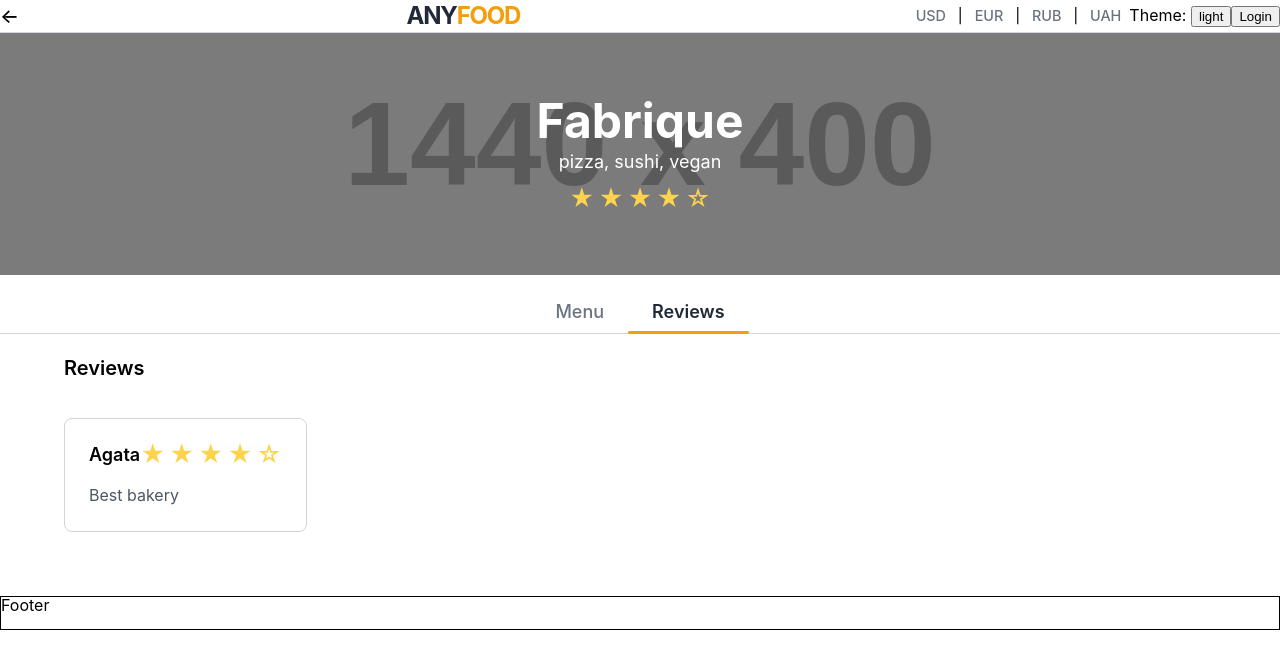
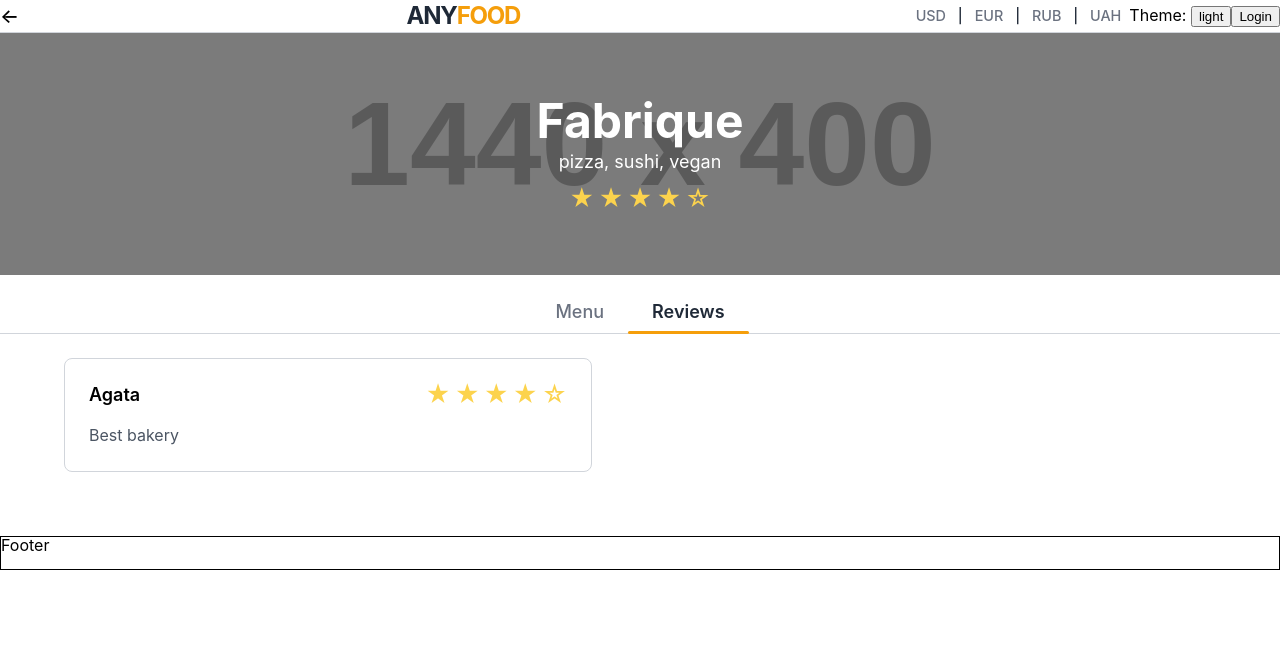
Before and after one commit to besthalfofthedevil/react1205, a React (Vite) app: page /restaurants/982bfbce-c5e0-41a0-9f99-d5c20ecee49d/reviews in a window 1280 px wide. Shown: the top 668 px of the page. Built offline with nearby package versions, Linux system fonts and the light colour scheme.

Commit message:
Add review form to RestaurantReviewsPage

```diff
--- /dev/null
+++ b/src/components/RestaurantReviewsPage/RestaurantReviewsPage.module.css
@@ -0,0 +1,6 @@
+.contentColumn {
+  display: flex;
+  flex-direction: column;
+  flex-basis: 100%;
+  flex: 1;
+}
--- a/src/components/RestaurantReviewsPage/RestaurantReviewsPage.tsx
+++ b/src/components/RestaurantReviewsPage/RestaurantReviewsPage.tsx
@@ -3,14 +3,26 @@ import { Reviews } from "../Reviews/Reviews";
 import { useSelector } from "react-redux";
 import type { RootState } from "../../store";
 import { selectRestaurantById } from "../../slices/restaurantsSlice";
+import styles from "./RestaurantReviewsPage.module.css";
+import { useUserContext } from "../../hooks/useUserContext";
+import { ReviewForm } from "../ReviewForm/review-form";
 
 export const RestaurantReviewsPage = () => {
   const { restaurantId = "" } = useParams();
-
+  const [user] = useUserContext();
   const reviewIds =
     useSelector(
       (state: RootState) => selectRestaurantById(state, restaurantId)?.reviews
     ) || [];
 
-  return <Reviews reviews={reviewIds} />;
+  return (
+    <>
+      <div className={styles.contentColumn}>
+        <Reviews reviews={reviewIds} />
+      </div>
+      <div className={styles.contentColumn}>
+        {user.isAutenticated && <ReviewForm />}
+      </div>
+    </>
+  );
 };
--- a/src/components/Reviews/Reviews.tsx
+++ b/src/components/Reviews/Reviews.tsx
@@ -5,7 +5,6 @@ import { ReviewListItem } from "../ReviewListItem/ReviewListItem";
 export const Reviews = ({ reviews }: { reviews: string[] }) => {
   return (
     <div className={styles.reviewsContent}>
-      <h3 className={styles.title}>Reviews</h3>
       <ul className={styles.existingReviews}>
         {reviews.map((reviewId) => (
           <ReviewListItem key={reviewId} id={reviewId} />
```
